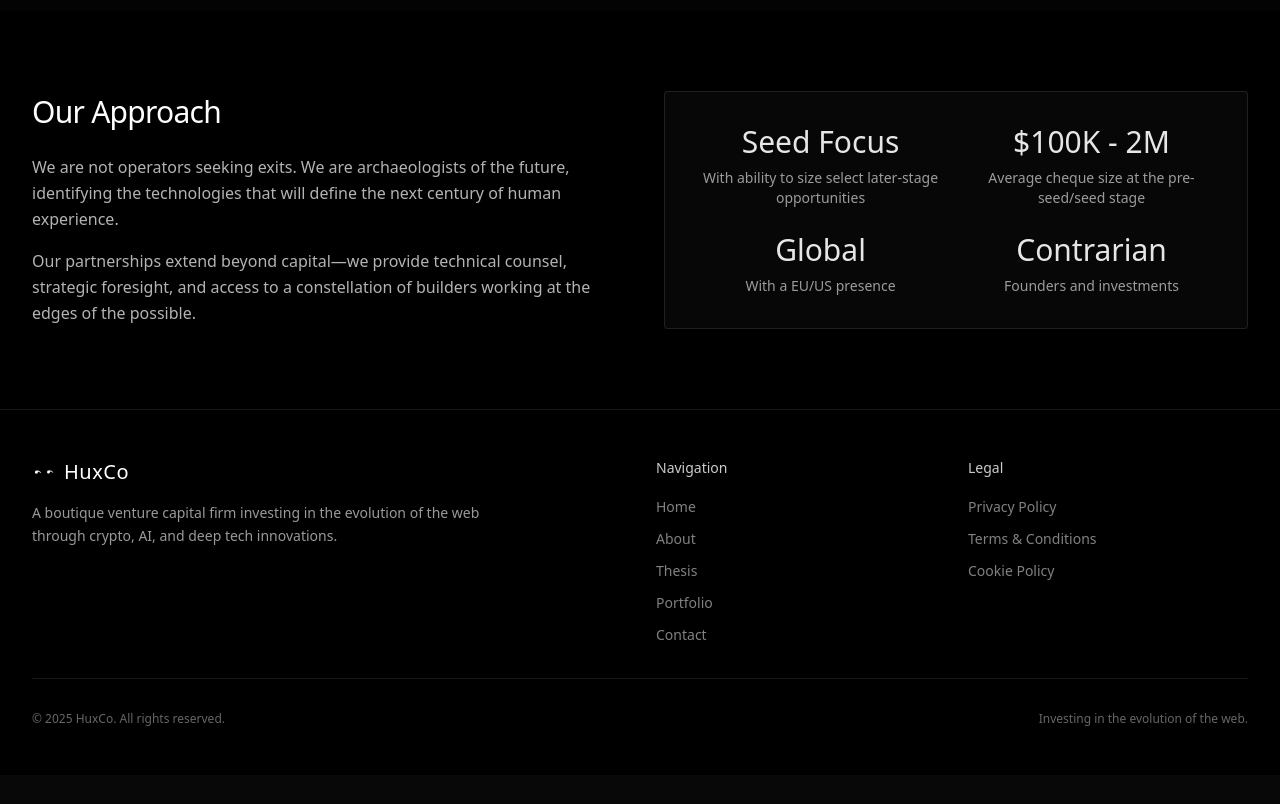
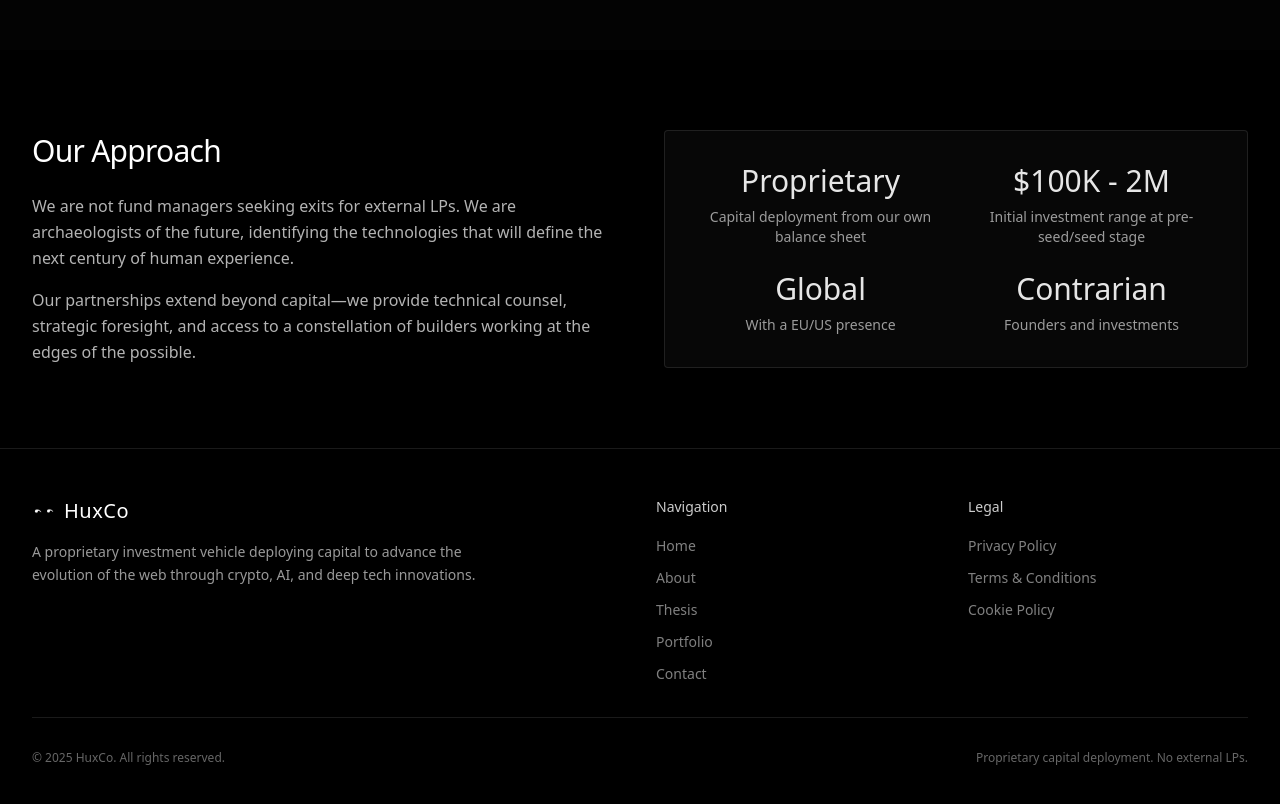
Before and after one commit to ObiWanSatoshi/huxco-vision-web, a React (Vite) app: page /about in a window 1280 px wide. Shown: the part 1720-2524 px from the top of the page. Before the commit the page ends 2495 px from the top, so only its background shows below. Built offline with nearby package versions, Linux system fonts and the light colour scheme.

Commit message:
Clarify prop vehicle status
Update text across all pages to indicate the firm is a prop vehicle with no external investors.

```diff
--- a/src/components/Footer.tsx
+++ b/src/components/Footer.tsx
@@ -1,3 +1,4 @@
+
 
 import { NavLink } from 'react-router-dom';
 import Logo from './Logo';
@@ -11,8 +12,8 @@ const Footer = () => {
           <div className="col-span-1 md:col-span-2">
             <Logo className="mb-4" />
             <p className="text-white/60 mb-4 max-w-md text-sm leading-relaxed">
-              A boutique venture capital firm investing in the evolution of the web
-              through crypto, AI, and deep tech innovations.
+              A proprietary investment vehicle deploying capital to advance the evolution
+              of the web through crypto, AI, and deep tech innovations.
             </p>
           </div>
 
@@ -47,7 +48,7 @@ const Footer = () => {
             </p>
             <div className="mt-4 md:mt-0">
               <p className="text-white/40 text-xs">
-                Investing in the evolution of the web.
+                Proprietary capital deployment. No external LPs.
               </p>
             </div>
           </div>
--- a/src/pages/About.tsx
+++ b/src/pages/About.tsx
@@ -1,3 +1,4 @@
+
 import { Users, Award, Globe, Zap } from 'lucide-react';
 const About = () => {
   return <div className="bg-black text-white">
@@ -16,7 +17,7 @@ const About = () => {
         <div className="max-w-7xl mx-auto px-4 sm:px-6 lg:px-8">
           <div className="text-center mb-16">
             <h2 className="text-3xl font-light mb-6 tracking-tight">Our Mission</h2>
-            <p className="text-2xl text-white/80 max-w-4xl mx-auto font-light leading-relaxed">We back primitives that harden trust, awaken intelligence, and grant humanity leverage to bring about an unimaginably abundant future.</p>
+            <p className="text-2xl text-white/80 max-w-4xl mx-auto font-light leading-relaxed">We deploy proprietary capital to back primitives that harden trust, awaken intelligence, and grant humanity leverage to bring about an unimaginably abundant future.</p>
           </div>
         </div>
       </section>
@@ -83,7 +84,7 @@ const About = () => {
               <h2 className="text-3xl font-light mb-6 tracking-tight">Our Approach</h2>
               <div className="space-y-4 text-white/70 font-light leading-relaxed">
                 <p>
-                  We are not operators seeking exits. We are archaeologists of the future,
+                  We are not fund managers seeking exits for external LPs. We are archaeologists of the future,
                   identifying the technologies that will define the next century of human experience.
                 </p>
                 <p>
@@ -96,12 +97,12 @@ const About = () => {
             <div className="bg-card/50 backdrop-blur-sm p-8 rounded border border-white/10">
               <div className="grid grid-cols-2 gap-6">
                 <div className="text-center">
-                  <div className="text-3xl font-light text-white/90 mb-2">Seed Focus</div>
-                  <div className="text-sm text-white/60">With ability to size select later-stage opportunities</div>
+                  <div className="text-3xl font-light text-white/90 mb-2">Proprietary</div>
+                  <div className="text-sm text-white/60">Capital deployment from our own balance sheet</div>
                 </div>
                 <div className="text-center">
                   <div className="text-3xl font-light text-white/90 mb-2">$100K - 2M</div>
-                  <div className="text-sm text-white/60">Average cheque size at the pre-seed/seed stage</div>
+                  <div className="text-sm text-white/60">Initial investment range at pre-seed/seed stage</div>
                 </div>
                 <div className="text-center">
                   <div className="text-3xl font-light text-white/90 mb-2">Global</div>
--- a/src/pages/Contact.tsx
+++ b/src/pages/Contact.tsx
@@ -1,3 +1,4 @@
+
 import { Mail } from 'lucide-react';
 const Contact = () => {
   return <div className="bg-black text-white">
@@ -70,7 +71,7 @@ const Contact = () => {
 
             {/* Additional Context */}
             <div className="mt-12 text-center">
-              <p className="text-white/50 font-light leading-relaxed max-w-lg mx-auto">We're seeking founders who aren't just building products. They are chasing civilization-scale markets that impact our trajectory as a species.</p>
+              <p className="text-white/50 font-light leading-relaxed max-w-lg mx-auto">We're seeking founders who aren't just building products. They are chasing civilization-scale markets that impact our trajectory as a species. Using our own capital, not external LPs.</p>
             </div>
           </div>
         </div>
--- a/src/pages/Home.tsx
+++ b/src/pages/Home.tsx
@@ -1,3 +1,4 @@
+
 import { ArrowRight } from 'lucide-react';
 import { NavLink } from 'react-router-dom';
 const Home = () => {
@@ -13,7 +14,7 @@ const Home = () => {
                 Humanity's Golden Era
               </span>
             </h1>
-            <p className="text-xl md:text-2xl text-white/70 mb-8 leading-relaxed font-light">A venture firm backing the builders of civilization-scale technologies.</p>
+            <p className="text-xl md:text-2xl text-white/70 mb-8 leading-relaxed font-light">A proprietary investment vehicle backing the builders of civilization-scale technologies.</p>
             <p className="text-lg text-white/60 mb-12 leading-relaxed font-light max-w-3xl">We stand at the threshold of a new era where immutable systems, intelligent infrastructure, and atomic breakthroughs converge to redefine the substrate of reality.</p>
             <div className="flex flex-col sm:flex-row gap-4">
               <NavLink to="/thesis" className="inline-flex items-center px-8 py-4 bg-white/10 text-white font-medium rounded hover:bg-white/15 transition-all duration-200 border border-white/20">
@@ -61,7 +62,7 @@ Civilization-scale technologies solving problems in atoms, not bits.</p>
         <div className="max-w-7xl mx-auto px-4 sm:px-6 lg:px-8">
           <div className="text-center mb-16">
             <h2 className="text-3xl md:text-4xl font-light mb-4 tracking-tight">Investment Focus</h2>
-            <p className="text-xl text-white/70 max-w-4xl mx-auto font-light leading-relaxed">We back outliers—builders with lived edge, deep conviction, and a non-consensus view of the future. We invest broadly across the above verticals, seeking founders that crave the unknown.  Some arrive at brilliance through hardship, obsession, or the scars of constraint.  All share an uncommon trait—a deep hunger for the unknown.</p>
+            <p className="text-xl text-white/70 max-w-4xl mx-auto font-light leading-relaxed">Using our own capital, we back outliers—builders with lived edge, deep conviction, and a non-consensus view of the future. We invest broadly across the above verticals, seeking founders that crave the unknown. Some arrive at brilliance through hardship, obsession, or the scars of constraint. All share an uncommon trait—a deep hunger for the unknown.</p>
           </div>
 
           <div className="grid grid-cols-1 md:grid-cols-3 gap-8">
--- a/src/pages/Thesis.tsx
+++ b/src/pages/Thesis.tsx
@@ -17,7 +17,7 @@ const Thesis = () => {
           <div className="text-center mb-16">
             <h2 className="text-3xl font-light mb-4 tracking-tight">The Three Forces We Back</h2>
             <p className="text-xl text-white/70 max-w-3xl mx-auto font-light">
-              We invest in technologies that rewire the fundamental substrates of trust,
+              We deploy proprietary capital in technologies that rewire the fundamental substrates of trust,
               intelligence, and reality itself.
             </p>
           </div>
@@ -142,7 +142,7 @@ const Thesis = () => {
         <div className="max-w-7xl mx-auto px-4 sm:px-6 lg:px-8">
           <div className="text-center mb-16">
             <h2 className="text-3xl font-light mb-4 tracking-tight">Our Approach</h2>
-            <p className="text-xl text-white/70 max-w-3xl mx-auto font-light">We invest pre-seed to seed, typically $100K-$2M. Our vehicle possesses the ability to scale substantially for select later-stage opportunities.</p>
+            <p className="text-xl text-white/70 max-w-3xl mx-auto font-light">We deploy proprietary capital pre-seed to seed, typically $100K-$2M. Our vehicle possesses the ability to scale substantially for select later-stage opportunities.</p>
           </div>
 
           <div className="bg-card/50 backdrop-blur-sm p-12 rounded border border-white/10">
@@ -168,7 +168,7 @@ const Thesis = () => {
                     <CheckCircle className="h-6 w-6 text-white/80 mr-3 mt-1 flex-shrink-0" />
                     <div>
                       <h4 className="font-medium text-white/90">Applies computation to atoms</h4>
-                      <p className="text-white/60 font-light leading-relaxed">Solving humanity's hardest physical problems </p>
+                      <p className="text-white/60 font-light leading-relaxed">Solving humanity's hardest physical problems </p>
                     </div>
                   </div>
                   <div className="flex items-start">
```
